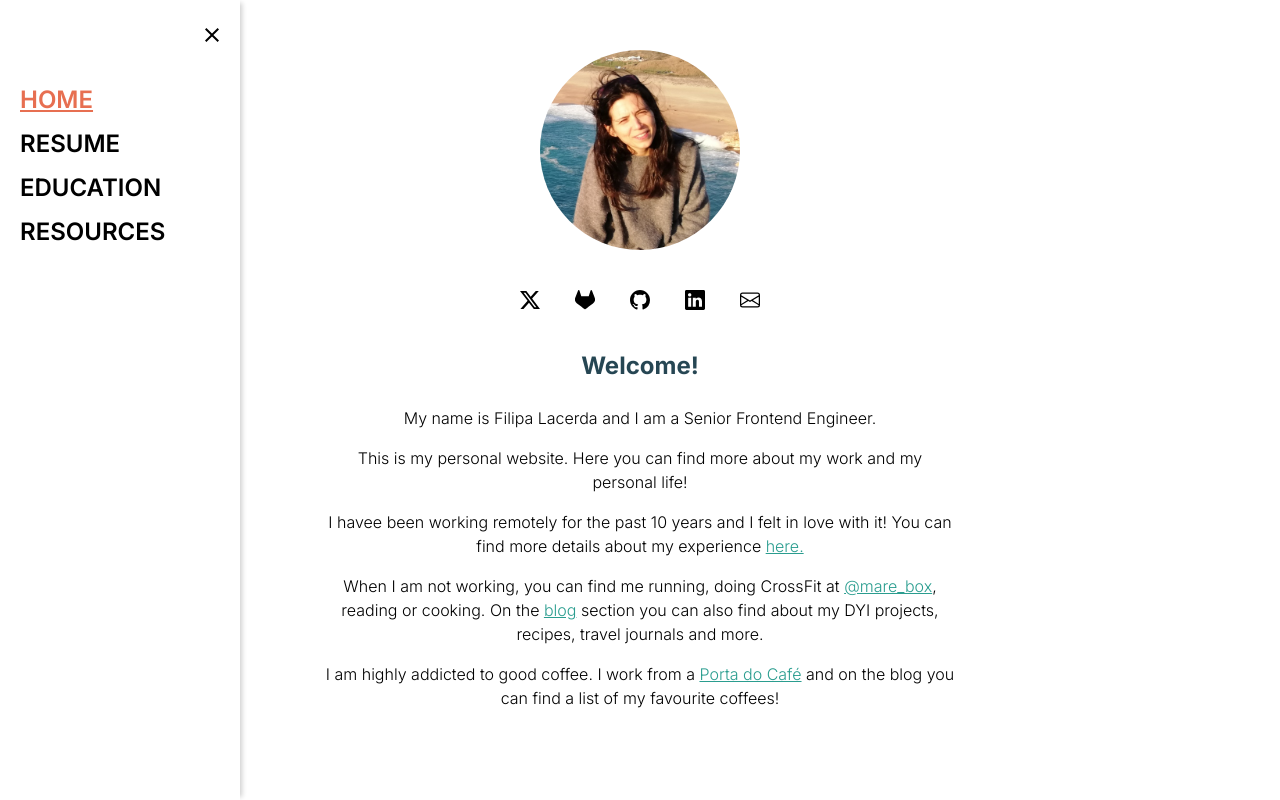
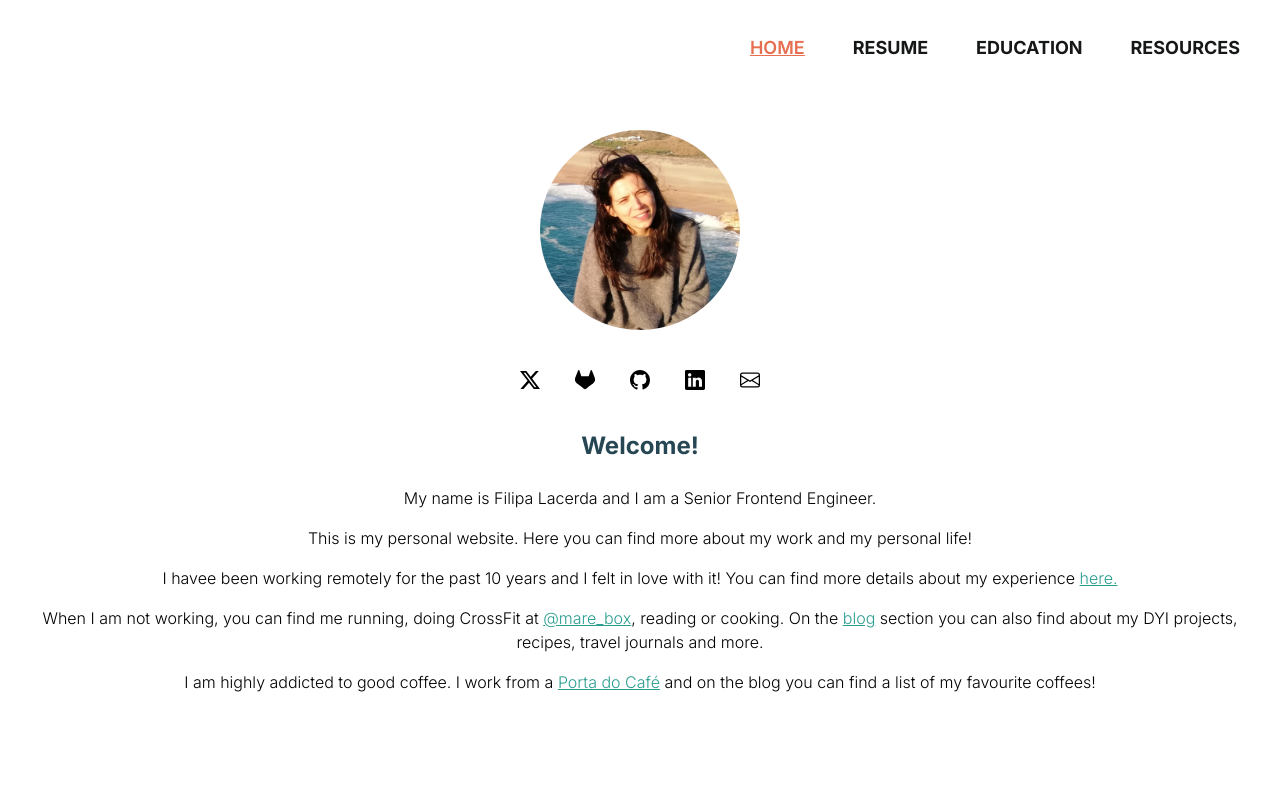
Before and after one commit to filipalacerda/filipalacerda.com, a Next.js app: page / in a window 1280 px wide. Built offline with nearby package versions, Linux system fonts and the light colour scheme.

Commit message:
Header styles

```diff
--- /dev/null
+++ b/app/components/header/index.tsx
@@ -0,0 +1,94 @@
+"use client";
+
+import Icon from "@mui/material/Icon";
+import MenuIcon from "@mui/icons-material/Menu";
+import CloseIcon from "@mui/icons-material/Close";
+import { useState } from "react";
+import Link from "next/link";
+import { usePathname } from "next/navigation";
+
+type HeaderProps = {
+  navItems: {
+    href: string;
+    text: string;
+  }[];
+};
+
+const Header = ({ navItems }: HeaderProps) => {
+  const currentPath = usePathname();
+  const [nav, setNav] = useState<boolean>(false);
+
+  const handleNav = () => {
+    setNav(!nav);
+  };
+
+  const hideNav = () => {
+    setNav(false);
+  };
+
+  return (
+    <div className="fixed left-0 right-0 bg-white z-10">
+      <nav className="flex justify-end items-center h-24 mx-auto px-4 text-white font-roboto">
+        {/* Desktop Navigation */}
+        <ul className="hidden md:flex">
+          {navItems.map((item) => (
+            <li
+              key={item.text}
+              className={`p-4 m-2 cursor-pointer text-[#151817] text-nowrap text-lg font-bold uppercase ${
+                currentPath === item.href &&
+                "underline text-orangeDark font-semibold"
+              }`}
+            >
+              <Link href={item.href}>{item.text}</Link>
+            </li>
+          ))}
+        </ul>
+
+        {/* Mobile Navigation Icon */}
+        <div className="block md:hidden text-[#151817]">
+          {!nav && (
+            <button onClick={handleNav}>
+              <Icon aria-label="Open navigational sidebar">
+                <MenuIcon />
+              </Icon>
+            </button>
+          )}
+        </div>
+
+        {/* Mobile Navigation Menu */}
+        <ul
+          className={
+            nav
+              ? "fixed md:hidden left-0 top-0 w-[60%] h-full border-r border-r-border bg-white ease-in-out duration-500"
+              : "ease-in-out w-[60%] duration-500 fixed top-0 bottom-0 left-[-100%]"
+          }
+        >
+          {/* Mobile Logo */}
+          <div className="items-center flex">
+            <button onClick={handleNav} className="p-2.5 text-[#151817]">
+              <Icon aria-label="Close navigational sidebar">
+                <CloseIcon />
+              </Icon>
+            </button>
+          </div>
+
+          {/* Mobile Navigation Items */}
+          {navItems.map((item) => (
+            <li
+              key={item.text}
+              className={`p-4 duration-300 hover:text-black cursor-pointer text-[#151817] font-light hover:text-red ${
+                currentPath === item.href &&
+                "underline text-orangeDark font-semibold"
+              }`}
+              onClick={() => hideNav()}
+            >
+              <Link href={item.href}>{item.text}</Link>
+            </li>
+          ))}
+        </ul>
+      </nav>
+    </div>
+  );
+};
+
+export default Header;
--- a/app/components/tabs/index.tsx
+++ b/app/components/tabs/index.tsx
@@ -36,7 +36,7 @@ const Tabs = ({ tabs }: TabsProps) => {
 
   return (
     <section>
-      <nav className="sticky pt-1 w-full tabs top-0 bg-white">
+      <nav className="pt-1 w-full tabs top-24 bg-white border-b-black border-b">
         <ul className="flex mb-4 pt-2.5">
           {tabs.map((tab) => (
             <li
--- a/app/layout.tsx
+++ b/app/layout.tsx
@@ -5,6 +5,8 @@ import { Inter } from "next/font/google";
 import "./globals.css";
 
 import dynamic from "next/dynamic";
+
+import Header from "./components/header";
 
 const Sidebar = dynamic(() => import("./components/sidebar"), {
   ssr: false,
@@ -34,23 +36,22 @@ export default function RootLayout({
       </head>
 
       <body className={inter.className}>
-        <div className="flex h-full">
-          <Sidebar
-            items={[
+        <Header
+          navItems={[
             {
-                link: "/",
+              href: "/",
               text: "Home",
             },
             {
-                link: "/resume",
+              href: "/resume",
               text: "Resume",
             },
             {
-                link: "/education",
+              href: "/education",
               text: "Education",
             },
             {
-                link: "/resources",
+              href: "/resources",
               text: "Resources",
             },
             // {
@@ -59,7 +60,10 @@ export default function RootLayout({
             // },
           ]}
         />
-          <div className="content app overflow-auto">{children}</div>
+        <div className="flex h-full">
+          <div className="content p-10 mt-10 overflow-auto w-full">
+            {children}
+          </div>
         </div>
       </body>
     </html>
--- a/tailwind.config.ts
+++ b/tailwind.config.ts
@@ -21,6 +21,8 @@ const config: Config = {
       orangeLight: "#F4A261",
       orangeDark: "#E76F51",
       white: "#ffffff",
+      border: "#fdfdfd",
+      black: "#000000",
     },
   },
   plugins: [],
```
Lines whose indentation alone changed are shown as unchanged.
